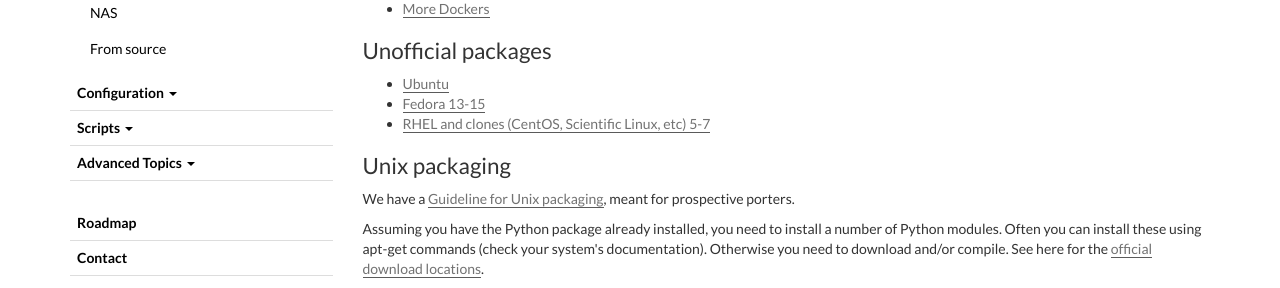
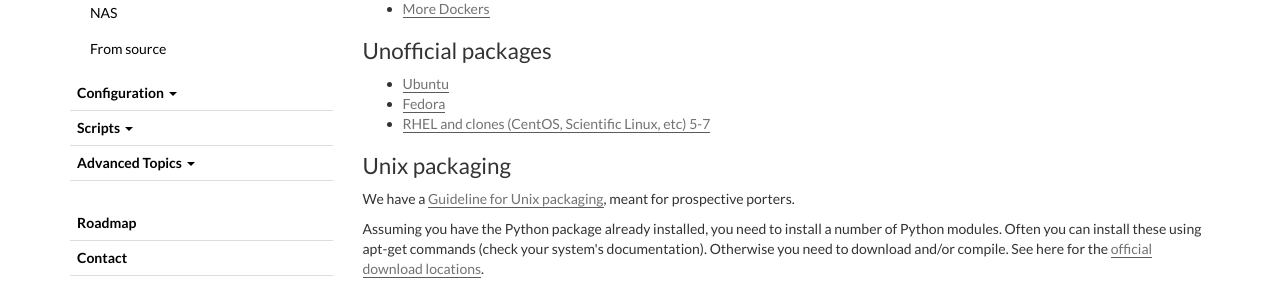
Before and after one commit to sabnzbd/sabnzbd.github.io, a Jekyll site: the page built from wiki/installation/install-unix.html, in a window 1280 px wide. Shown: the part 467-755 px from the top of the page. Built offline with Jekyll 4.4.1, drawn with Linux system fonts in a browser that asks for light colours.

Commit message:
Update install-unix.html

```diff
--- a/wiki/installation/install-unix.html
+++ b/wiki/installation/install-unix.html
@@ -22,7 +22,7 @@ title: Install SABnzbd for Unix/Linux
 <h2>Unofficial packages</h2>
 <ul>
     <li><a href="/wiki/installation/install-ubuntu-repo">Ubuntu</a></li>
-    <li><a href="/wiki/installation/install-fedora-repo">Fedora 13-15</a></li>
+    <li><a href="/wiki/installation/install-fedora-repo">Fedora</a></li>
     <li><a href="/wiki/installation/install-fedora-repo">RHEL and clones (CentOS, Scientific Linux, etc) 5-7</a></li>
 </ul>
 
```
